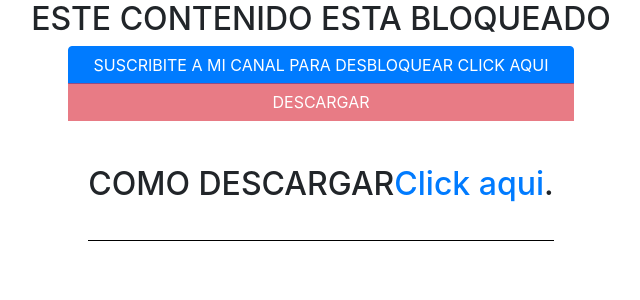
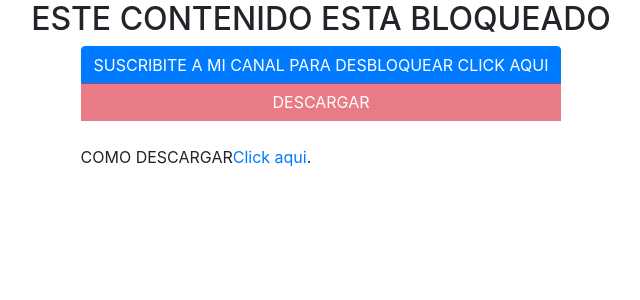
Before and after one commit to Flextex/000, a PHP site: page /0.html in a window 1280 px wide. Shown: the top 300 px of the page, without its empty margins (319-959 px from the left). Run offline with PHP 8.4, Linux system fonts and the light colour scheme; some libraries are stand-ins or nearby versions.

Commit message:
Add files via upload

```diff
--- a/0.html
+++ b/0.html
@@ -19,10 +19,9 @@
 <script async defer crossorigin="anonymous" src="https://connect.facebook.net/es_ES/sdk.js#xfbml=1&version=v5.0"></script>
 <div class="fb-like" data-href="https://www.facebook.com/germanmixoficial/" data-width="" data-layout="standard" data-action="like" data-size="large" data-share="true"></div>
 <section class="main">
-      <article>
-        <h2 class="titulo">COMO DESCARGAR<a target="_blank" href="/">Click aqui</a>.</h2>
-        <p> </p>
-      </article>
+<article>
+<p>COMO DESCARGAR<a target="_blank" href="/">Click aqui</a>. </p>
+</article>
 </div>
 </div>
 <script type="text/javascript">
--- a/estilos.css
+++ b/estilos.css
@@ -7,15 +7,15 @@
 
 .main {
 	background:#fff;
-	padding:20px;
+	padding:0px;
 
 	flex:1 1 70%;
 	/*flex:1;*/
 }
 .main article {
-	margin-bottom: 20px;
-	padding-bottom:20px;
-	border-bottom:1px solid #000;
+	margin-bottom:  0px;
+	padding-bottom: 0px;
+	border-bottom:0px solid #000;
 }
 aside {
 	background:#e67e22;
```
